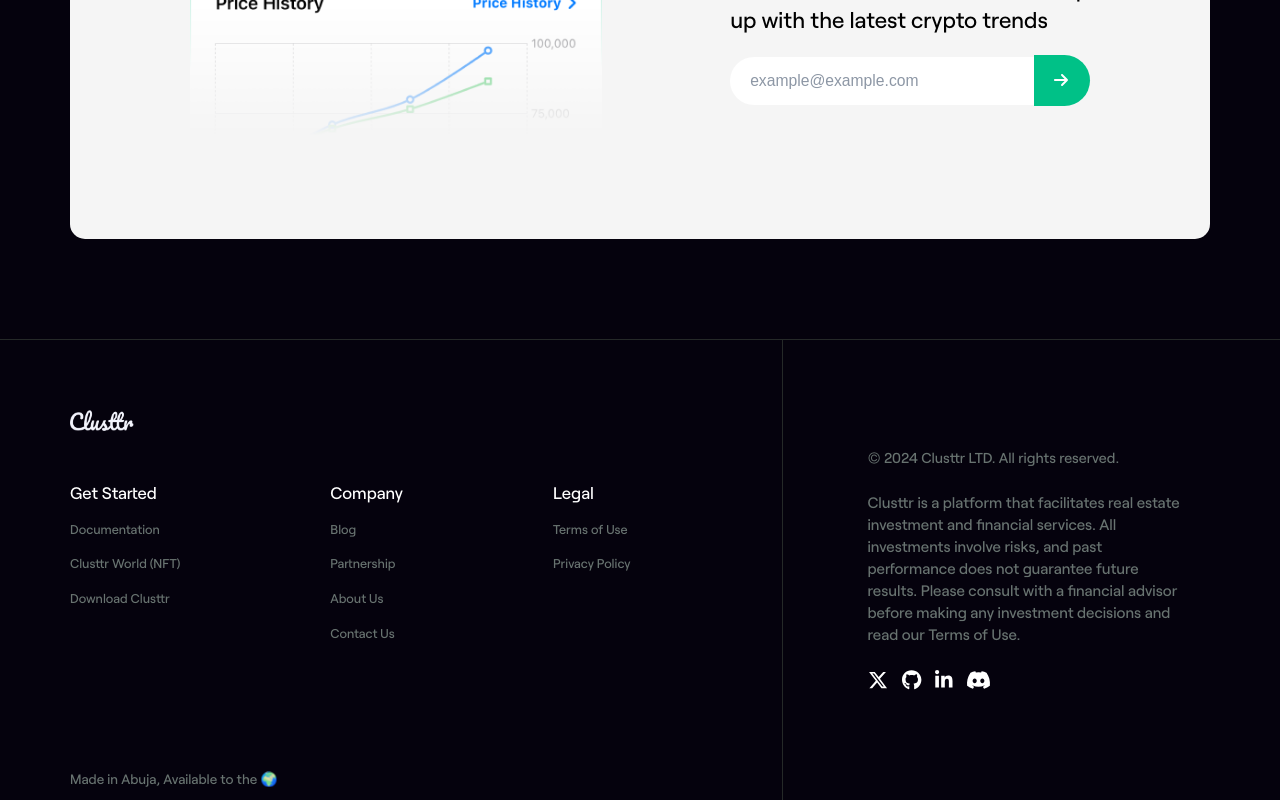
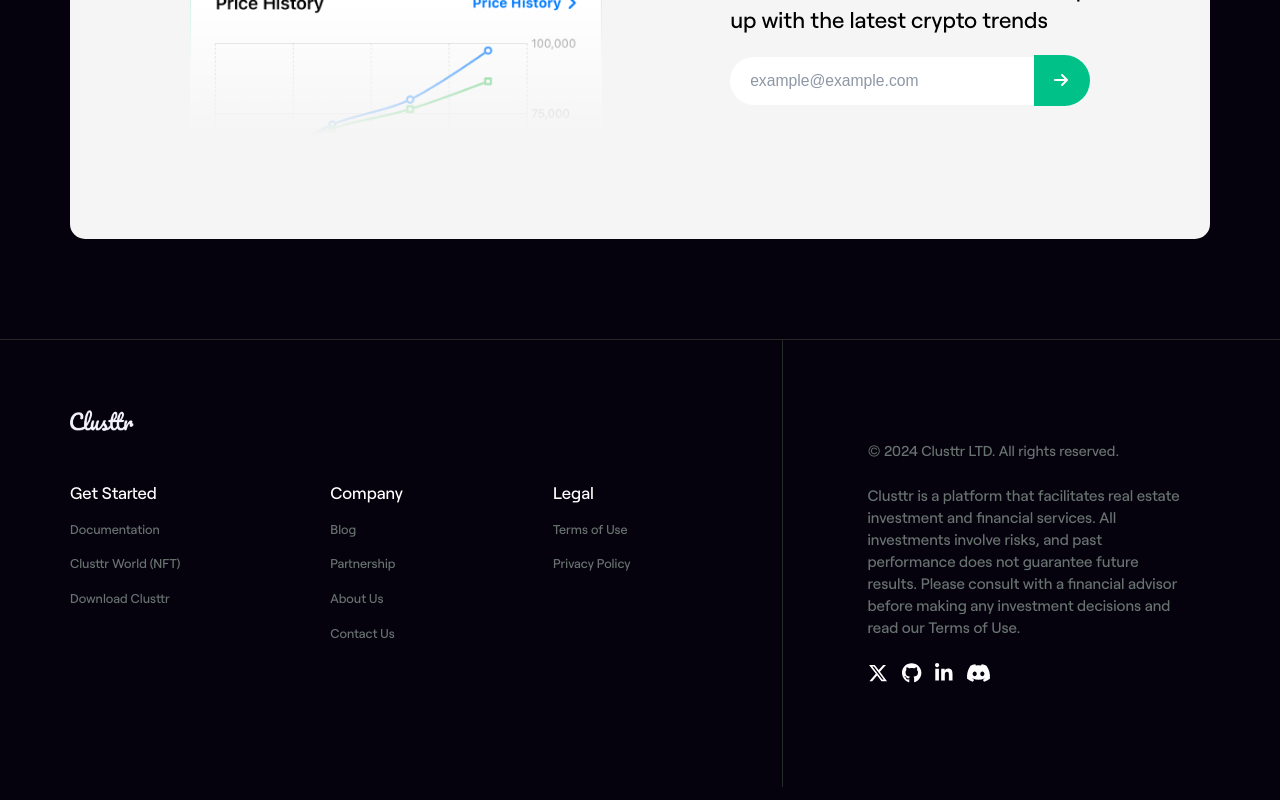
Before and after one commit to Clusttr/clusttr-web, a React (Vite) app: page / in a window 1280 px wide. Shown: the part 3001-3801 px from the top of the page. Built offline with nearby package versions, Linux system fonts and the light colour scheme; a web font is replaced by a local one.

Commit message:
hide abuja to the world

```diff
--- a/src/views/general_components/Footer.tsx
+++ b/src/views/general_components/Footer.tsx
@@ -39,7 +39,7 @@ const Footer = () => {
 						</div>
 					</div>
 					<div className="made-in-abuja">
-						<p>Made in Abuja, Available to the 🌍</p>
+						{/* <p>Made in Abuja, Available to the 🌍</p> */}
 					</div>
 				</div>
 				<div className="more_details_container">
```
